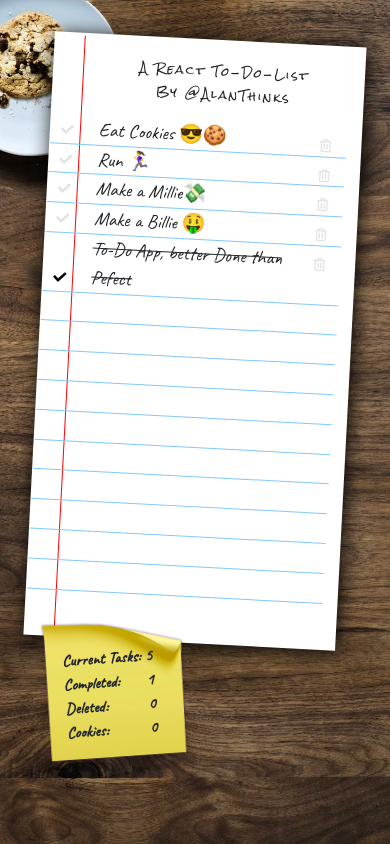
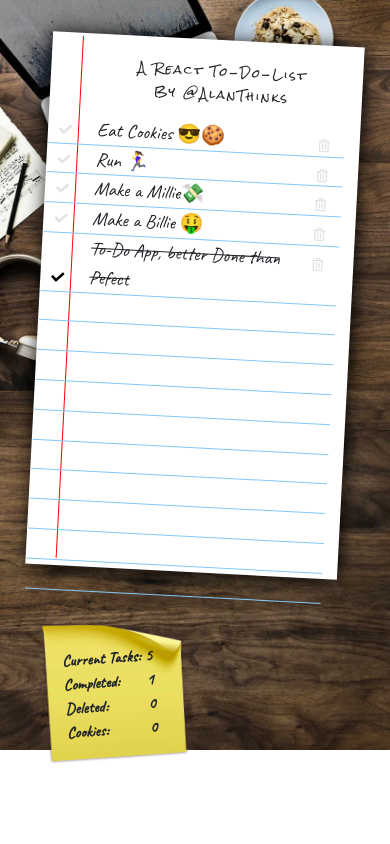
Before and after one commit to alanthinks/paper-to-do-list, a React (Create React App) app: page / in a window 390 px wide. Built offline with nearby package versions, Linux system fonts and the light colour scheme.

Commit message:
more responsiveness fix, new mobile background imgs

```diff
--- a/src/App.js
+++ b/src/App.js
@@ -158,6 +158,8 @@ class App extends Component {
     return (
       <div className={this.state.cookieStyle}>
         <span id="preload-cookies" />
+        <span id="preload-cookies-mobile" />
+
         <div className="sticky-note">
           <div className="row">
             <div className="col-8">
--- a/src/css/main.css
+++ b/src/css/main.css
@@ -2,6 +2,10 @@
 @import url("https://fonts.googleapis.com/css?family=Caveat");
 #preload-cookies {
   background: url(../img/desk-lg-no-cookies.jpg) no-repeat -9999px -9999px;
+  visibility: hidden;
+}
+#preload-cookies-mobile {
+  background: url(../img/desk-sm-no-cookies.jpg) no-repeat -9999px -9999px;
   visibility: hidden;
 }
 
--- a/src/css/responsiveness.css
+++ b/src/css/responsiveness.css
@@ -106,6 +106,18 @@
   .sticky-note .row {
     font-size: 1rem;
   }
+  .main-bg.cookies {
+    background-image: url("../img/desk-sm-cookies.jpg");
+  }
+  .main-bg.no-cookies {
+    background-image: url("../img/desk-sm-no-cookies.jpg");
+  }
+
+  .main-bg {
+    background-position-x: left;
+    background-position-y: top;
+    height: 750px;
+  }
 }
 @media screen and (max-height: 800px) {
   .paper-container {
@@ -134,3 +146,9 @@
     top: 70%;
   }
 }
+
+@media screen and (max-height: 550px) {
+  .sticky-note {
+    visibility: hidden;
+  }
+}
```
Also changed, not shown: src/img/desk-sm-cookies.jpg (added), src/img/desk-sm-no-cookies.jpg (added).
